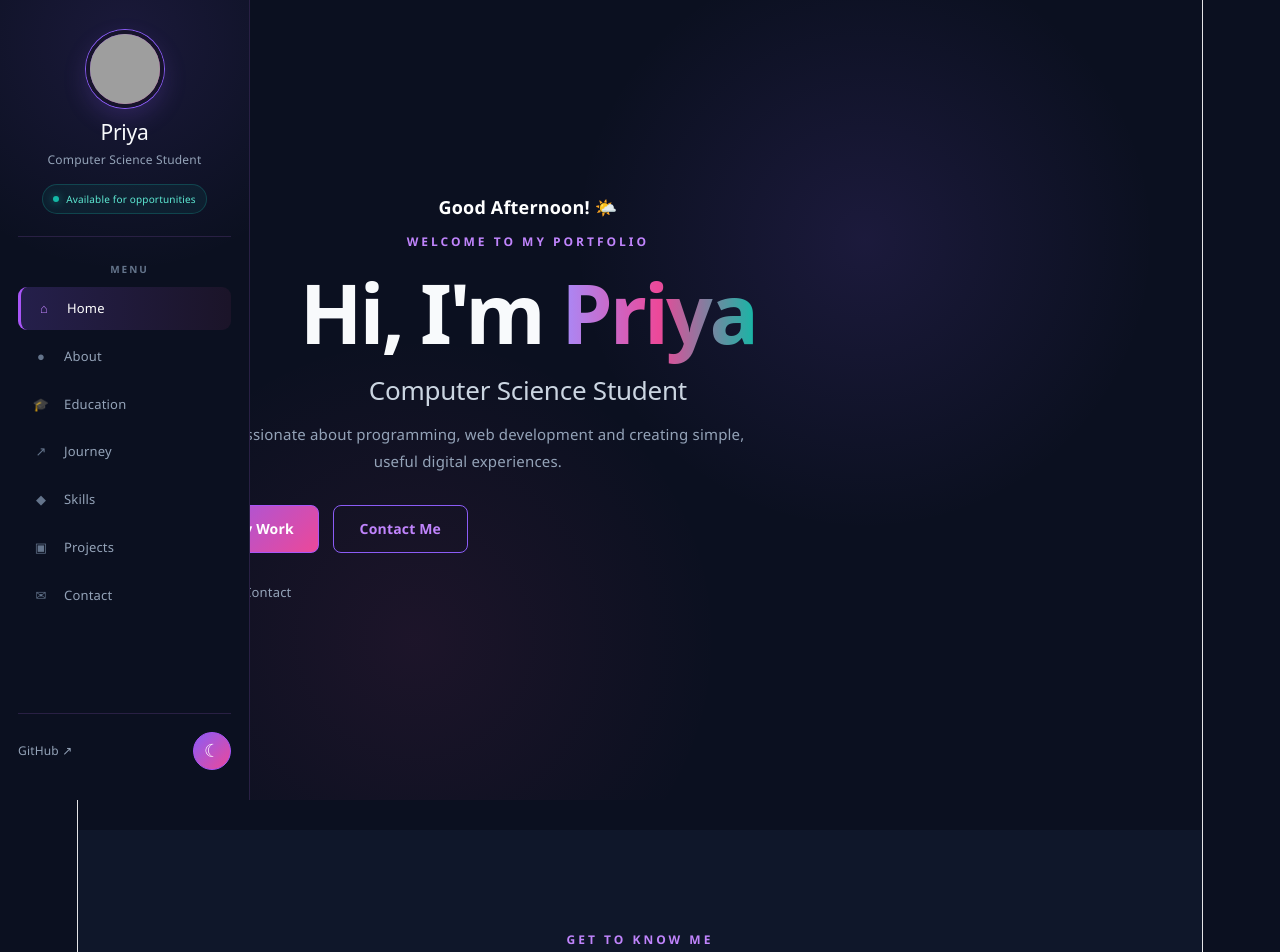
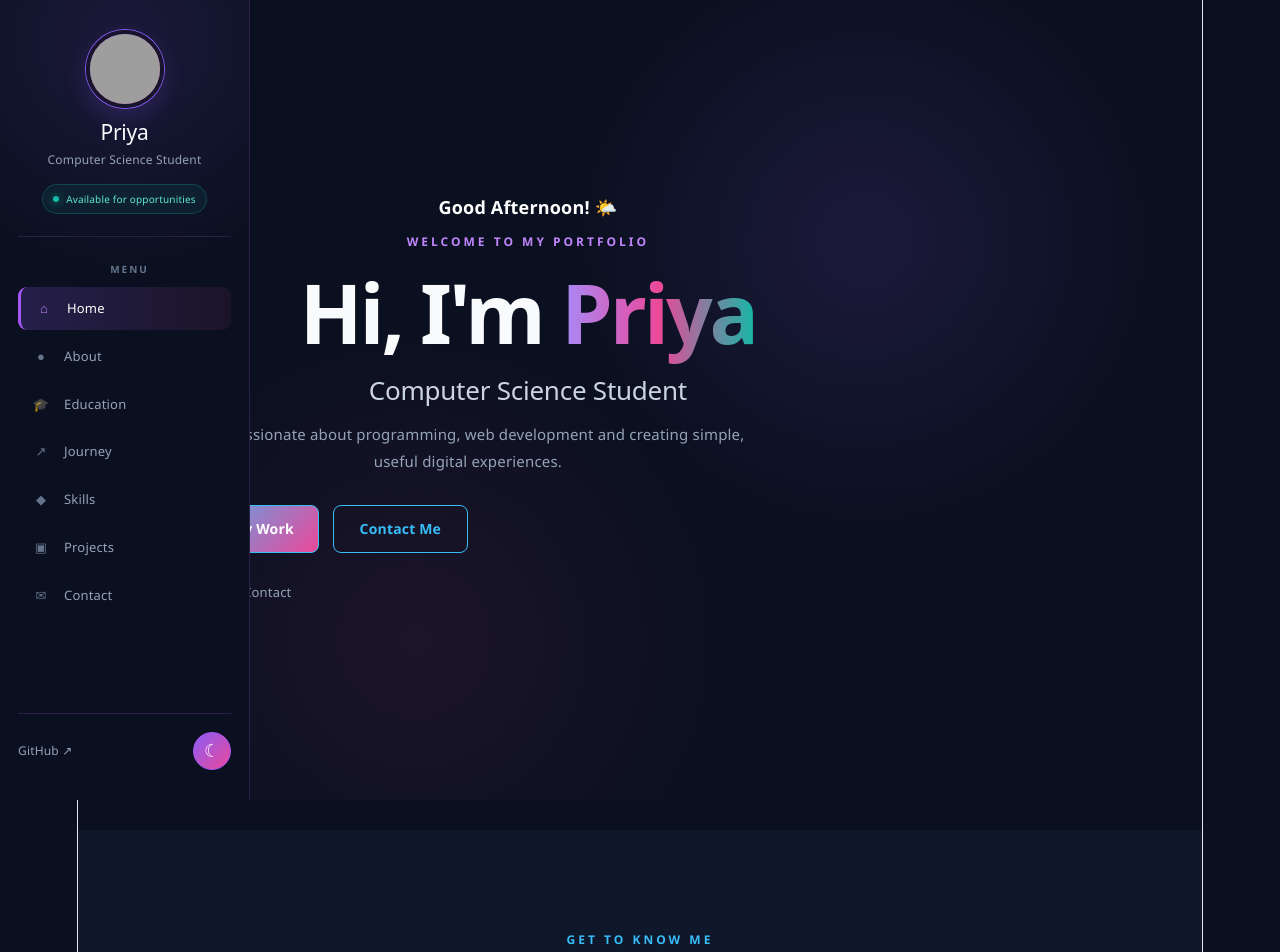
Before and after one commit to chandrima2186/Portfolio, a React app: page / in a window 1280 px wide. Shown: the top 952 px of the page. Built offline with nearby package versions, Linux system fonts and the light colour scheme; grey boxes are pictures that could not be loaded; the HTML template or start-up script is replaced by a standard one.

Commit message:
Add color theme picker

```diff
--- a/src/App.jsx
+++ b/src/App.jsx
@@ -8,11 +8,11 @@ import Journey from "./components/Journey";
 import Skills from "./components/Skills";
 import Projects from "./components/Projects";
 import FunZone from "./components/FunZone";
+import ColorThemePicker from "./components/ColorThemePicker";
 import Contact from "./components/Contact";
 
 import "./styles/Common.css";
 import "./styles/Theme.css";
-
 
 function App() {
   useEffect(() => {
@@ -69,6 +69,10 @@ function App() {
       </div>
 
       <div className="reveal">
+        <ColorThemePicker />
+      </div>
+
+      <div className="reveal">
         <Contact />
       </div>
 
--- /dev/null
+++ b/src/components/ColorThemePicker.jsx
@@ -0,0 +1,46 @@
+import { useEffect, useState } from "react";
+import "../styles/ColorThemePicker.css";
+
+function ColorThemePicker() {
+  const colors = [
+    "#38bdf8",
+    "#a855f7",
+    "#ec4899",
+    "#22c55e",
+    "#f97316",
+    "#eab308"
+  ];
+
+  const [selectedColor, setSelectedColor] = useState(
+    localStorage.getItem("accentColor") || "#38bdf8"
+  );
+
+  useEffect(() => {
+    document.documentElement.style.setProperty(
+      "--accent-color",
+      selectedColor
+    );
+
+    localStorage.setItem("accentColor", selectedColor);
+  }, [selectedColor]);
+
+  return (
+    <div className="theme-picker">
+      <h3>Choose Your Color</h3>
+
+      <div className="color-options">
+        {colors.map((color) => (
+          <button
+            key={color}
+            className="color-button"
+            style={{ backgroundColor: color }}
+            onClick={() => setSelectedColor(color)}
+            aria-label={`Choose ${color}`}
+          ></button>
+        ))}
+      </div>
+    </div>
+  );
+}
+
+export default ColorThemePicker;
--- /dev/null
+++ b/src/styles/ColorThemePicker.css
@@ -0,0 +1,28 @@
+.theme-picker {
+  text-align: center;
+  padding: 30px 20px;
+}
+
+.theme-picker h3 {
+  margin-bottom: 20px;
+}
+
+.color-options {
+  display: flex;
+  justify-content: center;
+  gap: 12px;
+  flex-wrap: wrap;
+}
+
+.color-button {
+  width: 35px;
+  height: 35px;
+  border: 2px solid white;
+  border-radius: 50%;
+  cursor: pointer;
+  transition: 0.3s;
+}
+
+.color-button:hover {
+  transform: scale(1.15);
+}
--- a/src/styles/Common.css
+++ b/src/styles/Common.css
@@ -1,4 +1,8 @@
 /* ================= COMMON ================= */
+
+:root {
+  --accent-color: #38bdf8;
+}
 
 * {
   box-sizing: border-box;
@@ -46,7 +50,7 @@ iframe {
 .section-title p {
   margin: 0 0 8px;
 
-  color: #c084fc;
+  color: var(--accent-color);
   letter-spacing: 3px;
   font-size: 12px;
   font-weight: 700;
@@ -68,8 +72,13 @@ iframe {
 
   padding: 12px 24px;
 
-  background: linear-gradient(135deg, #8b5cf6, #ec4899);
-  border: 1px solid #a855f7;
+  background: linear-gradient(
+    135deg,
+    var(--accent-color),
+    #ec4899
+  );
+
+  border: 1px solid var(--accent-color);
   border-radius: 8px;
 
   color: #ffffff;
@@ -91,12 +100,17 @@ iframe {
 
 .btn.outline {
   background: transparent;
-  color: #c084fc;
-  border-color: #8b5cf6;
+  color: var(--accent-color);
+  border-color: var(--accent-color);
 }
 
 .btn.outline:hover {
-  background: linear-gradient(135deg, #8b5cf6, #ec4899);
+  background: linear-gradient(
+    135deg,
+    var(--accent-color),
+    #ec4899
+  );
+
   color: #ffffff;
 }
 
--- a/src/styles/Theme.css
+++ b/src/styles/Theme.css
@@ -1,24 +1,35 @@
 /* ================= THEME TOGGLE ================= */
 
 .theme-btn {
+
   background: linear-gradient(135deg, #8b5cf6, #ec4899);
+
   border: 1px solid #a855f7;
+
   color: #ffffff;
 
   width: 38px;
+
   height: 38px;
+
   border-radius: 50%;
 
   cursor: pointer;
+
   font-size: 18px;
 
   transition: all 0.3s ease;
+
 }
 
 .theme-btn:hover {
+
   transform: rotate(15deg) scale(1.08);
+
   box-shadow: 0 0 20px rgba(236, 72, 153, 0.35);
+
 }
+
 
 /* ================= CARD DESIGN ================= */
 
@@ -29,6 +40,7 @@
 .education-card,
 .journey-card,
 .contact-form {
+
   position: relative;
 
   overflow: hidden;
@@ -41,7 +53,9 @@
     transform 0.35s ease,
     border-color 0.35s ease,
     box-shadow 0.35s ease;
+
 }
+
 
 /* Top gradient line */
 
@@ -51,14 +65,17 @@
 .project-card::before,
 .education-card::before,
 .journey-card::before {
+
   content: "";
 
   position: absolute;
 
   top: 0;
+
   left: 0;
 
   width: 100%;
+
   height: 3px;
 
   background: linear-gradient(
@@ -67,7 +84,9 @@
     #ec4899,
     #14b8a6
   );
+
 }
+
 
 /* Hover */
 
@@ -77,6 +96,7 @@
 .project-card:hover,
 .education-card:hover,
 .journey-card:hover {
+
   transform: translateY(-7px);
 
   border-color: #8b5cf6;
@@ -84,50 +104,76 @@
   box-shadow:
     0 15px 35px rgba(139, 92, 246, 0.16),
     0 0 25px rgba(236, 72, 153, 0.06);
+
 }
+
 
 /* ================= SECTION TITLES ================= */
 
 .section-title p {
-  color: #c084fc;
+
+  color: var(--accent-color);
+
 }
 
 .section-title h2 {
+
   color: #f8fafc;
+
 }
+
 
 /* ================= LIGHT MODE ================= */
 
 body.light-mode {
+
   background: #f8fafc;
+
   color: #0f172a;
+
 }
+
 
 /* Navbar */
 
 body.light-mode .navbar {
+
   background: rgba(248, 250, 252, 0.94);
+
   border-bottom-color: #e2e8f0;
+
 }
 
 body.light-mode .logo {
+
   color: #0f172a;
+
 }
 
 body.light-mode .nav-links a {
+
   color: #475569;
+
 }
 
 body.light-mode .nav-links a:hover,
+
 body.light-mode .nav-links a.active-link {
+
   color: #7c3aed;
+
 }
 
 body.light-mode .theme-btn {
+
   background: linear-gradient(135deg, #8b5cf6, #ec4899);
+
   border-color: #a855f7;
+
   color: #ffffff;
+
 }
+
 
 /* Sections */
 
@@ -136,13 +182,18 @@ body.light-mode .about-section,
 body.light-mode .education-section,
 body.light-mode .journey-section,
 body.light-mode .contact-section {
+
   background: #f8fafc;
+
 }
 
 body.light-mode .skills-section,
 body.light-mode .projects-section {
+
   background: #f1f5f9;
+
 }
+
 
 /* Headings */
 
@@ -155,12 +206,17 @@ body.light-mode .project-card h3,
 body.light-mode .contact-text h3,
 body.light-mode .education-info h3,
 body.light-mode .journey-card h3 {
+
   color: #0f172a;
+
 }
 
 body.light-mode .home h2 {
+
   color: #334155;
+
 }
+
 
 /* Paragraphs */
 
@@ -171,8 +227,11 @@ body.light-mode .project-card p,
 body.light-mode .contact-text > p,
 body.light-mode .education-info p,
 body.light-mode .journey-card p {
+
   color: #475569;
+
 }
+
 
 /* Cards */
 
@@ -183,10 +242,13 @@ body.light-mode .project-card,
 body.light-mode .education-card,
 body.light-mode .journey-card,
 body.light-mode .contact-form {
+
   background: #ffffff;
+
   border-color: #e2e8f0;
 
   box-shadow: 0 8px 25px rgba(15, 23, 42, 0.06);
+
 }
 
 body.light-mode .about-card:hover,
@@ -195,95 +257,145 @@ body.light-mode .skill-card:hover,
 body.light-mode .project-card:hover,
 body.light-mode .education-card:hover,
 body.light-mode .journey-card:hover {
+
   border-color: #a78bfa;
 
   box-shadow:
     0 15px 35px rgba(139, 92, 246, 0.13),
     0 0 20px rgba(236, 72, 153, 0.06);
+
 }
+
 
 /* Education */
 
 body.light-mode .education-info h4 {
+
   color: #334155;
+
 }
 
 body.light-mode .education-icon {
+
   background: #ffffff;
+
   border-color: #e2e8f0;
+
 }
+
 
 /* Journey */
 
 body.light-mode .journey-dot {
+
   background: #ffffff;
+
   border-color: #a78bfa;
+
 }
+
 
 /* Skills */
 
 body.light-mode .skill-progress {
+
   background: #e2e8f0;
+
 }
+
 
 /* Technology Tags */
 
 body.light-mode .technologies span {
+
   background: #f8fafc;
+
   border-color: #e2e8f0;
+
   color: #475569;
+
 }
+
 
 /* Contact */
 
 body.light-mode .contact-info-item > span {
+
   background: #ffffff;
+
   border-color: #e2e8f0;
+
 }
 
 body.light-mode .contact-info-item p {
+
   color: #334155;
+
 }
 
 body.light-mode .contact-form input,
 body.light-mode .contact-form textarea {
+
   background: #f8fafc;
+
   border-color: #e2e8f0;
+
   color: #0f172a;
+
 }
 
 body.light-mode .contact-form input::placeholder,
 body.light-mode .contact-form textarea::placeholder {
+
   color: #94a3b8;
+
 }
+
 
 /* Profile */
 
 body.light-mode .profile-circle {
+
   background: linear-gradient(145deg, #ffffff, #e2e8f0);
+
   border-color: #cbd5e1;
+
 }
 
 body.light-mode .profile-tag {
+
   background: #ffffff;
+
   border-color: #e2e8f0;
+
   color: #475569;
+
 }
+
 
 /* Project Buttons */
 
 body.light-mode .project-btn {
+
   border-color: #cbd5e1;
+
   color: #334155;
+
 }
 
 body.light-mode .project-btn:hover {
+
   color: #ffffff;
+
 }
+
 
 /* Footer */
 
 body.light-mode footer {
+
   background: #e2e8f0;
+
   color: #475569;
+
 }
```
Lines whose indentation alone changed are shown as unchanged.
